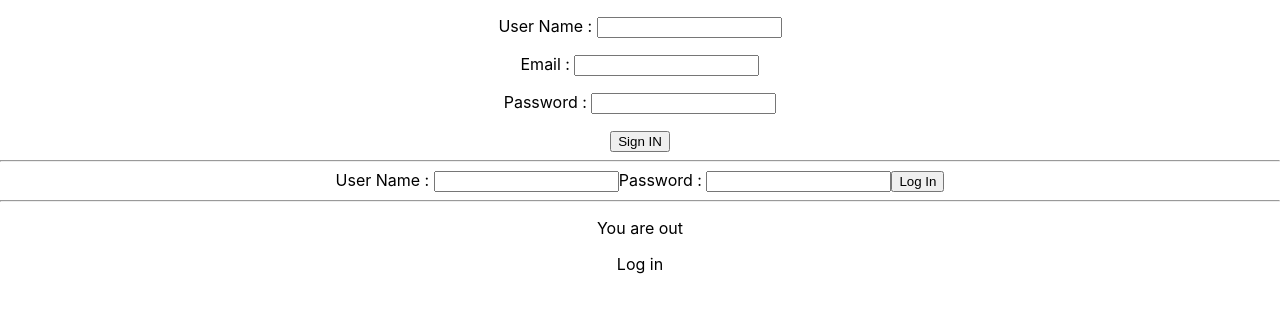
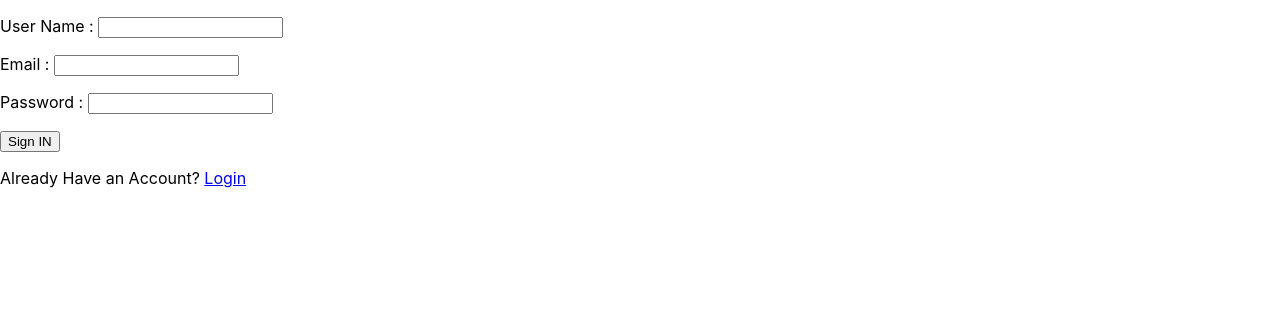
Before and after one commit to Masoud-khalifeh/Authentication, a React (Create React App) app: page /signin in a window 1280 px wide. Shown: the top 312 px of the page. Built offline with nearby package versions, Linux system fonts and the light colour scheme.

Commit message:
Add routing

```diff
--- a/package.json
+++ b/package.json
@@ -8,6 +8,7 @@
     "@testing-library/user-event": "^13.5.0",
     "react": "^18.2.0",
     "react-dom": "^18.2.0",
+    "react-router-dom": "^6.14.0",
     "react-scripts": "5.0.1",
     "web-vitals": "^2.1.4"
   },
--- a/src/App.js
+++ b/src/App.js
@@ -1,4 +1,5 @@
-import React, { useState } from 'react';
+import React from 'react';
+import { Route, Routes } from 'react-router-dom';
 import './App.css';
 import { LogIn } from './LogIn';
 import { SignIn } from './SignIn';
@@ -7,20 +8,13 @@ import { Home } from './Home';
 
 function App() {
   return (
-    <div className="App">
-      <UserHandleContext>
-        <SignIn />
-        <hr/>
-        <LogIn/>
-        <hr/>
-        <Home/>
-      </UserHandleContext>
-
-
-
-
-
-    </div>
+    <UserHandleContext>
+      <Routes>
+        <Route path="/" element={<Home />} />
+        <Route path="/login" element={<LogIn />} />
+        <Route path="/signin" element={<SignIn />} />
+      </Routes>
+    </UserHandleContext>
   );
 }
 
--- a/src/Home.js
+++ b/src/Home.js
@@ -1,5 +1,6 @@
 import React, { useContext } from "react";
 import { userContext } from './UserHandleContext';
+import { Link } from "react-router-dom";
 
 
 export function Home() {
@@ -12,12 +13,12 @@ export function Home() {
             {sharedData.currentUser?
                 <div>
                     <p>You are in {sharedData.currentUser.userName}</p>
-                    <p onClick={sharedData.logout}>Log Out</p>
+                    <a onClick={sharedData.logout}>Log Out</a>
                 </div>
                 :
                 <div>
                  <p>You are out</p>
-                    <p>Log in</p>
+                 <Link to="/login" >lOGIN</Link>
                 </div>
             }
 
--- a/src/LogIn.js
+++ b/src/LogIn.js
@@ -1,11 +1,17 @@
 import React, { useState, useContext } from "react";
 import { userContext } from './UserHandleContext';
+import { Link,useNavigate } from "react-router-dom";
 
 export function LogIn() {
     const [user, setUser] = useState([]);
 
-    const sharedData = useContext(userContext)
+    const sharedData = useContext(userContext);
 
+    const navigate=useNavigate();
+
+    if(sharedData.currentUser){
+        navigate("/")
+    }
 
     function changeHandler(evt) {
         setUser({
@@ -17,7 +23,8 @@ export function LogIn() {
     function submitHandler(evt) {
         evt.preventDefault();
         sharedData.login(user);
-        setUser({ userName: '', password: '' })
+        setUser({ userName: '', password: '' });
+
     }
 
     return (
@@ -30,6 +37,7 @@ export function LogIn() {
                 <button>Log In</button>
 
             </form>
+            <p>Not a Member? <Link to="/signin">Sign In</Link></p>
         </div>
     )
 }
--- a/src/SignIn.js
+++ b/src/SignIn.js
@@ -1,9 +1,19 @@
 import React, { useState, useContext } from "react";
-import {userContext} from './UserHandleContext'
+import {userContext} from './UserHandleContext';
+import {Link,useNavigate} from 'react-router-dom';
 
 export function SignIn() {
     const [user, setUser] = useState({});
     const sharedData= useContext(userContext);
+
+
+    const navigate=useNavigate();
+
+    if(sharedData.currentUser){
+        navigate("/")
+    }
+
+
 
 
 
@@ -17,8 +27,8 @@ export function SignIn() {
 function submitHandler (evt){
     evt.preventDefault();
     sharedData.addUser(user);
-    setUser({userName:"",email:"",password:""})
-
+    setUser({userName:"",email:"",password:""});
+    navigate("/", { replace: true });
 }
 
     return (
@@ -42,6 +52,7 @@ function submitHandler (evt){
                 </p> */}
                 <button>Sign IN</button>
             </form>
+            <p>Already Have an Account? <Link to="/login">Login</Link></p>
         </div>
     )
 }
--- a/src/UserHandleContext.js
+++ b/src/UserHandleContext.js
@@ -2,52 +2,47 @@ import React, { useState, createContext, useEffect } from "react";
 
 export const userContext = createContext();
 
+export function UserHandleContext(props) {
+    const [users, setUsers] = useState(JSON.parse(window.localStorage.getItem("users")));
+    const [currentUser, setCurrentUser] = useState(JSON.parse(window.localStorage.getItem("currentUser")));
 
-export function UserHandleContext(props) {
-
-    const [users, setUsers] = useState(JSON.parse(window.localStorage.getItem("users")));
-    const [currentUser, setCurrentUser] = useState(JSON.parse(window.localStorage.getItem("currentUser")))
 
     function addUser(newUser) {
         setUsers([...users, { ...newUser, logStatus: true }]);
+        setCurrentUser(newUser);
     }
 
     useEffect(() => {
-        window.localStorage.setItem("users", JSON.stringify(users))
+        window.localStorage.setItem("users", JSON.stringify(users));
     }, [users]);
 
     useEffect(() => {
-        window.localStorage.setItem("currentUser", JSON.stringify(currentUser))
-    }, [currentUser])
-
+        window.localStorage.setItem("currentUser", JSON.stringify(currentUser));
+    }, [currentUser]);
 
     function login(userInfo) {
-        const updatedUser = users.map(x => {
+        const updatedUser = users.map((x) => {
             if (x.userName === userInfo.userName) {
                 if (x.password === userInfo.password) {
-                    setCurrentUser(x);
-                    return { ...x, logStatus: true }
-
+                    setCurrentUser({ ...x, logStatus: true });
+                    return { ...x, logStatus: true };
                 } else {
                     return x;
                 }
             } else {
-                return x
+                return x;
             }
         });
         setUsers(updatedUser);
-
     }
 
-
     function logout() {
-        setCurrentUser("")
+        setCurrentUser("");
     }
 
     return (
         <userContext.Provider value={{ users, addUser, login, currentUser, logout }}>
             {props.children}
         </userContext.Provider>
-    )
-
+    );
 }
--- a/src/index.js
+++ b/src/index.js
@@ -3,11 +3,15 @@ import ReactDOM from 'react-dom/client';
 import './index.css';
 import App from './App';
 import reportWebVitals from './reportWebVitals';
+import { BrowserRouter } from 'react-router-dom';
 
 const root = ReactDOM.createRoot(document.getElementById('root'));
 root.render(
   <React.StrictMode>
-    <App />
+    <BrowserRouter>
+      <App />
+    </BrowserRouter>
+
   </React.StrictMode>
 );
 
```
Also changed, not shown: 1 other file (tests, documents, lock files or other folders).
